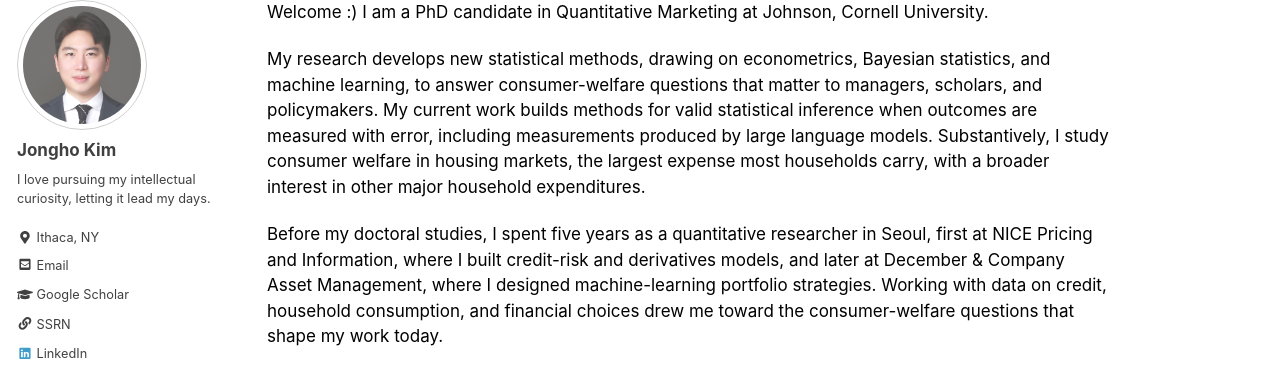
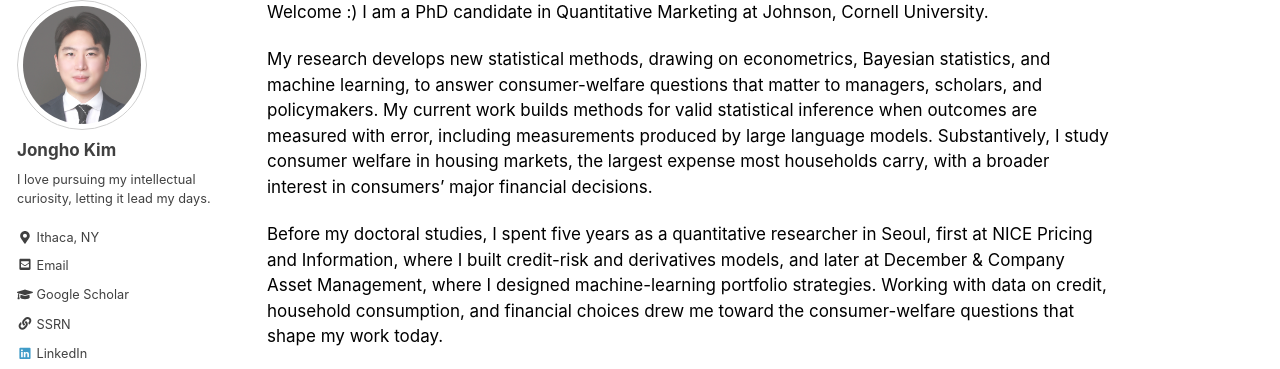
Before and after one commit to jonghkim/jonghkim.github.io, a Jekyll site: the page built from index.md, in a window 1280 px wide and 900 px high. Shown: the part 112-481 px from the top of the window. Built offline with Jekyll 4.4.1, drawn with Linux system fonts in a browser that asks for light colours.

Commit message:
update front

```diff
--- a/index.md
+++ b/index.md
@@ -4,7 +4,7 @@ author_profile: true
 ---
 Welcome :) I am a PhD candidate in Quantitative Marketing at Johnson, Cornell University.
 
-My research develops new statistical methods, drawing on econometrics, Bayesian statistics, and machine learning, to answer consumer-welfare questions that matter to managers, scholars, and policymakers. My current work builds methods for valid statistical inference when outcomes are measured with error, including measurements produced by large language models. Substantively, I study consumer welfare in housing markets, the largest expense most households carry, with a broader interest in other major household expenditures.
+My research develops new statistical methods, drawing on econometrics, Bayesian statistics, and machine learning, to answer consumer-welfare questions that matter to managers, scholars, and policymakers. My current work builds methods for valid statistical inference when outcomes are measured with error, including measurements produced by large language models. Substantively, I study consumer welfare in housing markets, the largest expense most households carry, with a broader interest in consumers' major financial decisions.
 
 Before my doctoral studies, I spent five years as a quantitative researcher in Seoul, first at NICE Pricing and Information, where I built credit-risk and derivatives models, and later at December & Company Asset Management, where I designed machine-learning portfolio strategies. Working with data on credit, household consumption, and financial choices drew me toward the consumer-welfare questions that shape my work today.
 
```
